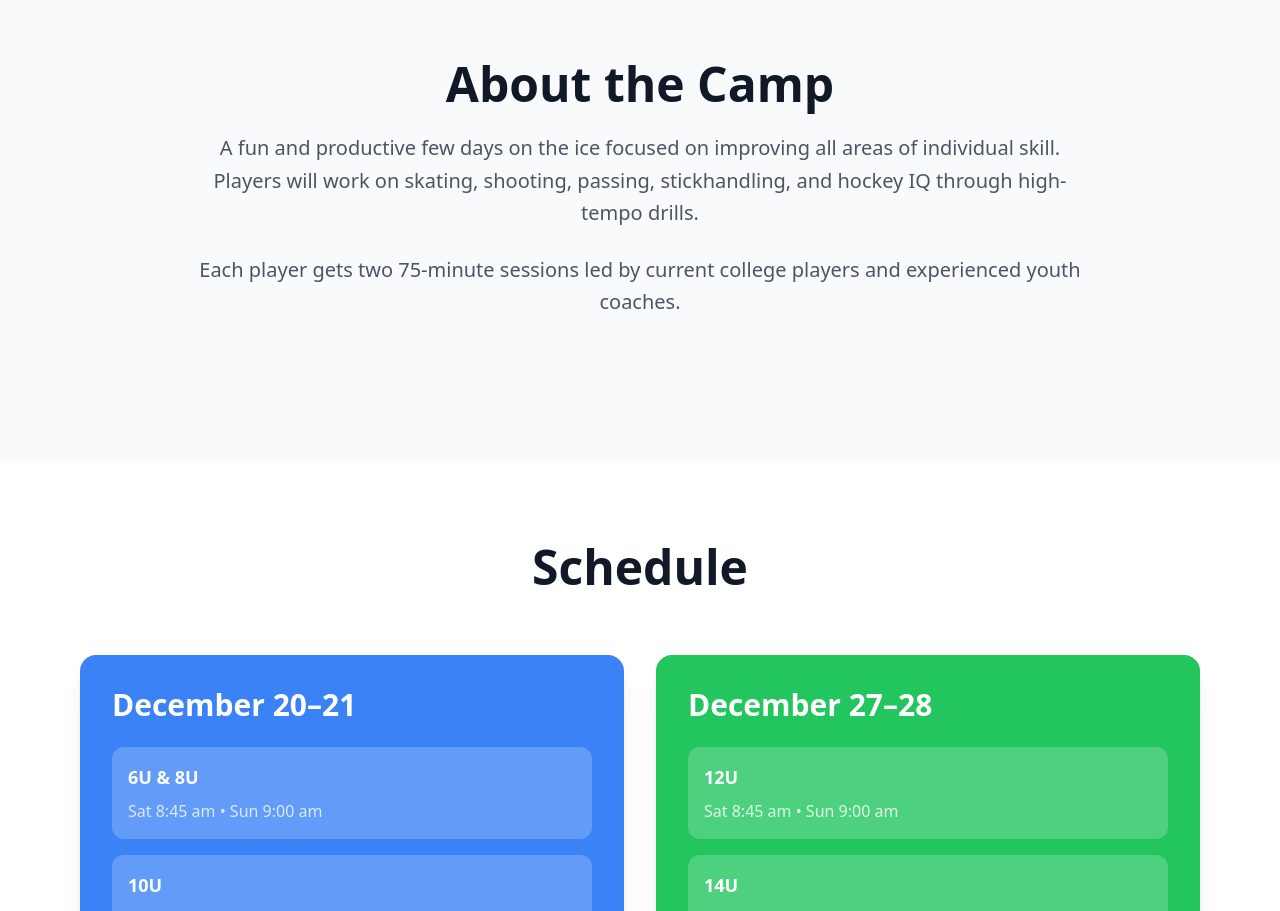
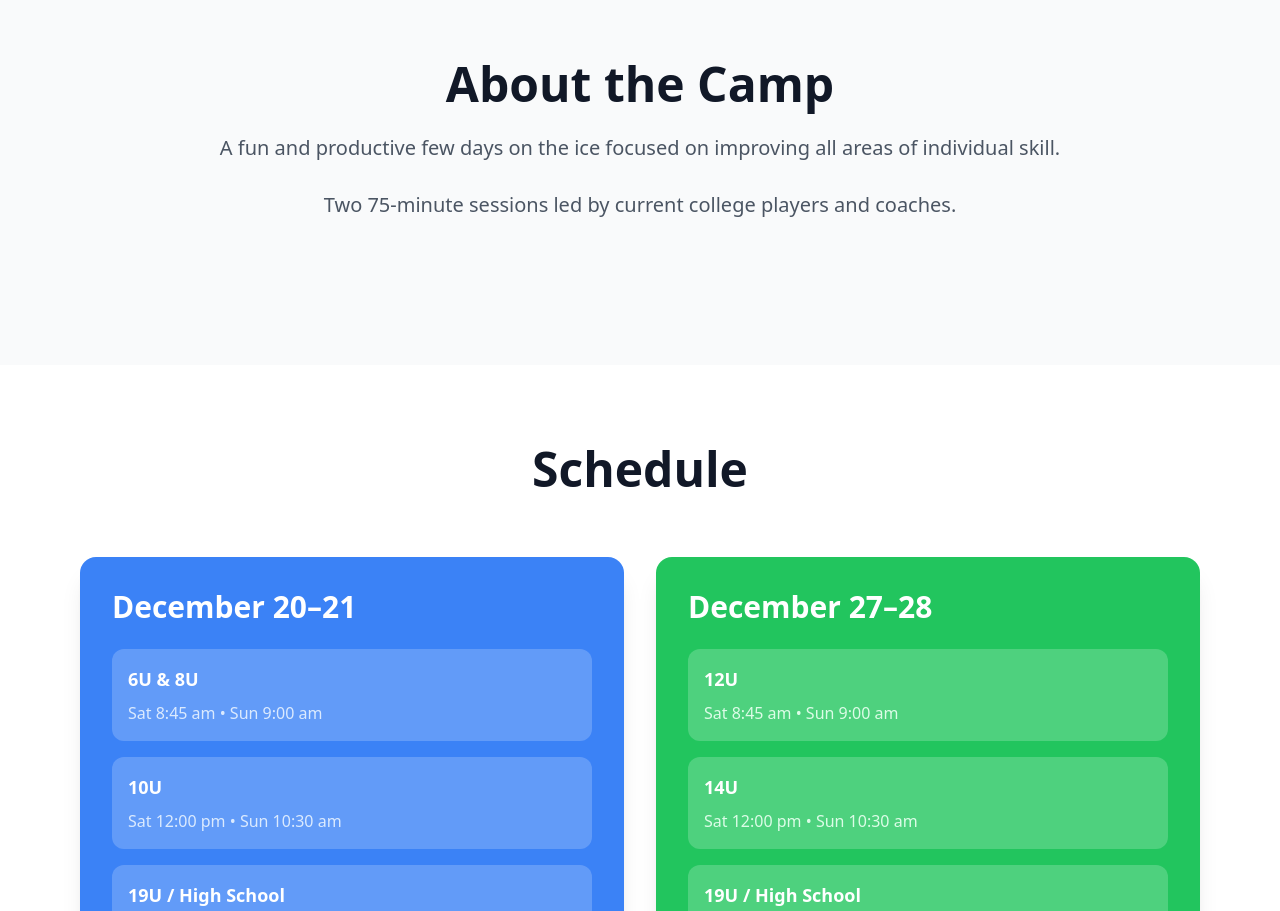
Before and after one commit to JohnoHoins/telluride-hockey-dev, a Next.js app: page / in a window 1280 px wide. Shown: the part 820-1731 px from the top of the page. Built offline with nearby package versions, Linux system fonts and the light colour scheme.

Commit message:
feat: simplify about the camp section
- Removed detailed drill descriptions
- Simplified to core message about skill improvement
- Changed second part to 'Two 75-minute sessions led by current college players and coaches'
- Cleaner, more concise messaging

```diff
--- a/app/page.tsx
+++ b/app/page.tsx
@@ -139,10 +139,9 @@ export default function Home() {
             <h2 className="text-4xl md:text-5xl font-bold text-gray-900 mb-6">About the Camp</h2>
             <p className="text-xl text-gray-600 max-w-4xl mx-auto leading-relaxed">
               A fun and productive few days on the ice focused on improving all areas of individual skill.
-              Players will work on skating, shooting, passing, stickhandling, and hockey IQ through high-tempo drills.
             </p>
             <p className="text-xl text-gray-600 max-w-4xl mx-auto mt-6 leading-relaxed">
-              Each player gets two 75-minute sessions led by current college players and experienced youth coaches.
+              Two 75-minute sessions led by current college players and coaches.
             </p>
           </div>
         </div>
```
